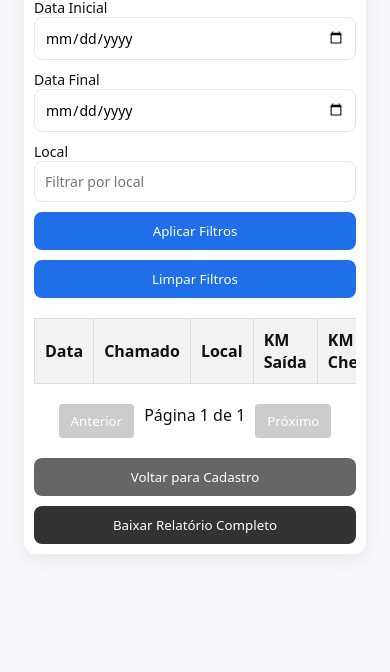
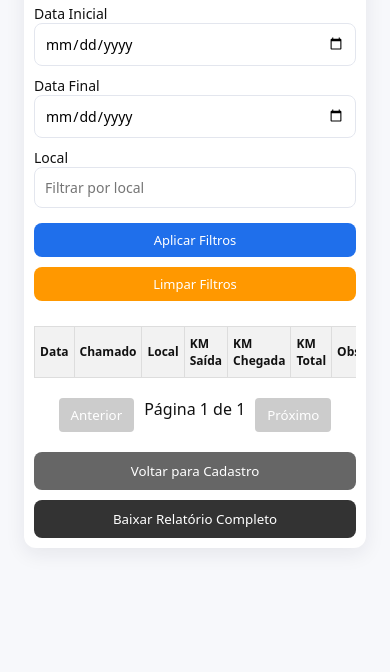
Before and after one commit to claudiohpo/claudiohpo.github.io, a website: page Relatorio_KM/manutencao.html in a window 390 px wide. Shown: the part 172-844 px from the top of the page. Drawn offline with Linux system fonts and the light colour scheme; no server answers.

Commit message:
btn limpar filtro

```diff
--- a/Relatorio_KM/manutencao.css
+++ b/Relatorio_KM/manutencao.css
@@ -59,22 +59,39 @@ h1 {
     gap: 15px;
     margin-bottom: 20px;
     flex-wrap: wrap;
+    align-items: flex-end;
 }
 
 .filtros label {
     display: flex;
     flex-direction: column;
     font-size: 14px;
+    flex: 1;
+    min-width: 120px;
 }
 
-.btn-filtro {
-    align-self: flex-end;
-    background-color: #1f6feb;
+.botoes-filtro {
+    display: flex;
+    gap: 10px;
+    margin-bottom: 5px;
+}
+
+.btn-filtro, .btn-limpar {
     color: white;
     border: none;
     padding: 10px 14px;
     border-radius: 8px;
     cursor: pointer;
+    font-size: 14px;
+    white-space: nowrap;
+}
+
+.btn-filtro {
+    background-color: #1f6feb;
+}
+
+.btn-limpar {
+    background-color: #ff9800;
 }
 
 .pagination {
@@ -131,6 +148,7 @@ h1 {
     background-color: rgba(0,0,0,0.5);
     justify-content: center;
     align-items: center;
+    z-index: 1000;
 }
 
 .modal-content {
@@ -154,14 +172,21 @@ h1 {
 @media (max-width: 768px) {
     .filtros {
         flex-direction: column;
+        align-items: stretch;
     }
 
     .filtros label {
         width: 100%;
     }
 
-    .btn-filtro {
-        align-self: stretch;
+    .botoes-filtro {
+        flex-direction: column;
+        width: 100%;
+    }
+
+    .btn-filtro, .btn-limpar {
+        width: 100%;
+        margin-top: 5px;
     }
 
     table {
@@ -185,6 +210,11 @@ h1 {
     .actions {
         flex-direction: column;
     }
+
+    th, td {
+        padding: 8px 5px;
+        font-size: 12px;
+    }
 }
 
 @media (max-width: 520px) {
@@ -207,4 +237,13 @@ h1 {
     .modal-buttons button {
         width: 100%;
     }
+
+    .botoes-filtro {
+        gap: 5px;
+    }
+
+    .btn-filtro, .btn-limpar {
+        padding: 8px 10px;
+        font-size: 13px;
+    }
 }
--- a/Relatorio_KM/manutencao.html
+++ b/Relatorio_KM/manutencao.html
@@ -27,8 +27,10 @@
         <input type="text" id="filtroLocal" placeholder="Filtrar por local">
       </label>
 
-      <button id="btnAplicarFiltros" class="btn-filtro">Aplicar Filtros</button>
-      <button id="btnLimparFiltros" class="btn-filtro">Limpar Filtros</button>
+      <div class="botoes-filtro">
+        <button id="btnAplicarFiltros" class="btn-filtro">Aplicar Filtros</button>
+        <button id="btnLimparFiltros" class="btn-limpar">Limpar Filtros</button>
+      </div>
     </div>
 
     <div id="tabela-container">
--- a/Relatorio_KM/manutencao.js
+++ b/Relatorio_KM/manutencao.js
@@ -15,8 +15,9 @@ document.addEventListener('DOMContentLoaded', function() {
 
   document.getElementById('btnBaixarRelatorio').addEventListener('click', baixarRelatorioCompleto);
   document.getElementById('btnAplicarFiltros').addEventListener('click', aplicarFiltros);
+
+  // Novo event listener para o botão de limpar filtros
   document.getElementById('btnLimparFiltros').addEventListener('click', limparFiltros);
-
 
   // Paginação
   document.getElementById('btnAnterior').addEventListener('click', function() {
@@ -42,6 +43,17 @@ document.addEventListener('DOMContentLoaded', function() {
   document.getElementById('btnCancelarEdicao').addEventListener('click', fecharModalEdicao);
   document.getElementById('formEditar').addEventListener('submit', salvarEdicao);
 });
+
+// Função para limpar os filtros
+function limparFiltros() {
+  document.getElementById('filtroDataInicio').value = '';
+  document.getElementById('filtroDataFim').value = '';
+  document.getElementById('filtroLocal').value = '';
+
+  // Recarregar a tabela sem filtros
+  paginaAtual = 1;
+  exibirRegistros();
+}
 
 async function carregarRegistros() {
   try {
@@ -139,11 +151,6 @@ function aplicarFiltrosInterno(registros) {
 
     return true;
   });
-}
-function limparFiltros() {
-  document.getElementById('filtroDataInicio').value = '';
-  document.getElementById('filtroDataFim').value = '';
-  document.getElementById('filtroLocal').value = '';
 }
 
 function formatarData(data) {
```
